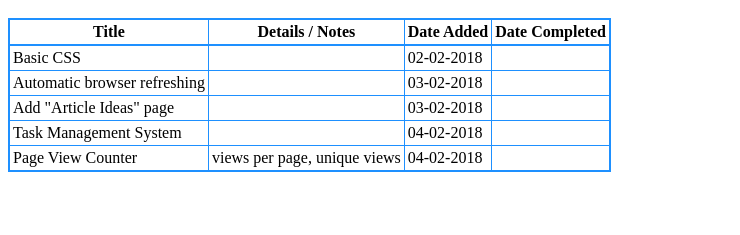
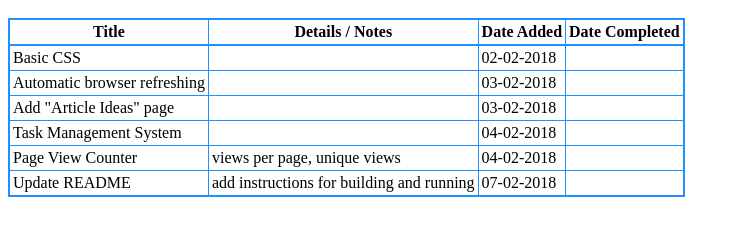
Before and after one commit to MJeorrett/blog, a website: page public/todo.html in a window 1280 px wide. Shown: the part 135-370 px from the top of the page, without its empty margins (0-740 px from the left). Drawn offline with Linux system fonts and the light colour scheme.

Commit message:
add todo

```diff
--- a/public/todo.html
+++ b/public/todo.html
@@ -42,5 +42,11 @@
             <td>04-02-2018</td>
             <td></td>
         </tr>
+        <tr>
+            <td>Update README</td>
+            <td>add instructions for building and running</td>
+            <td>07-02-2018</td>
+            <td></td>
+        </tr>
     </tbody>
 </table>
```
